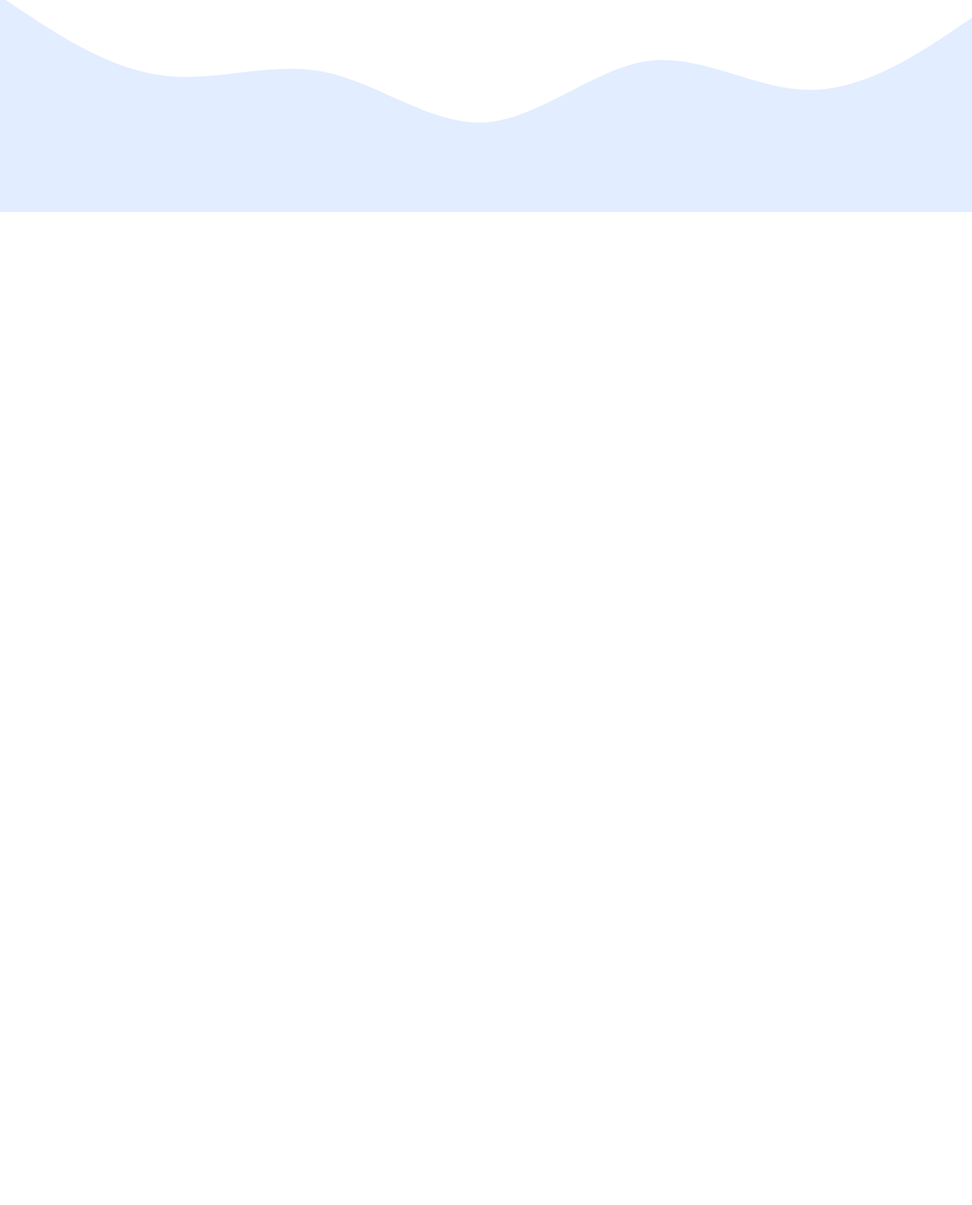
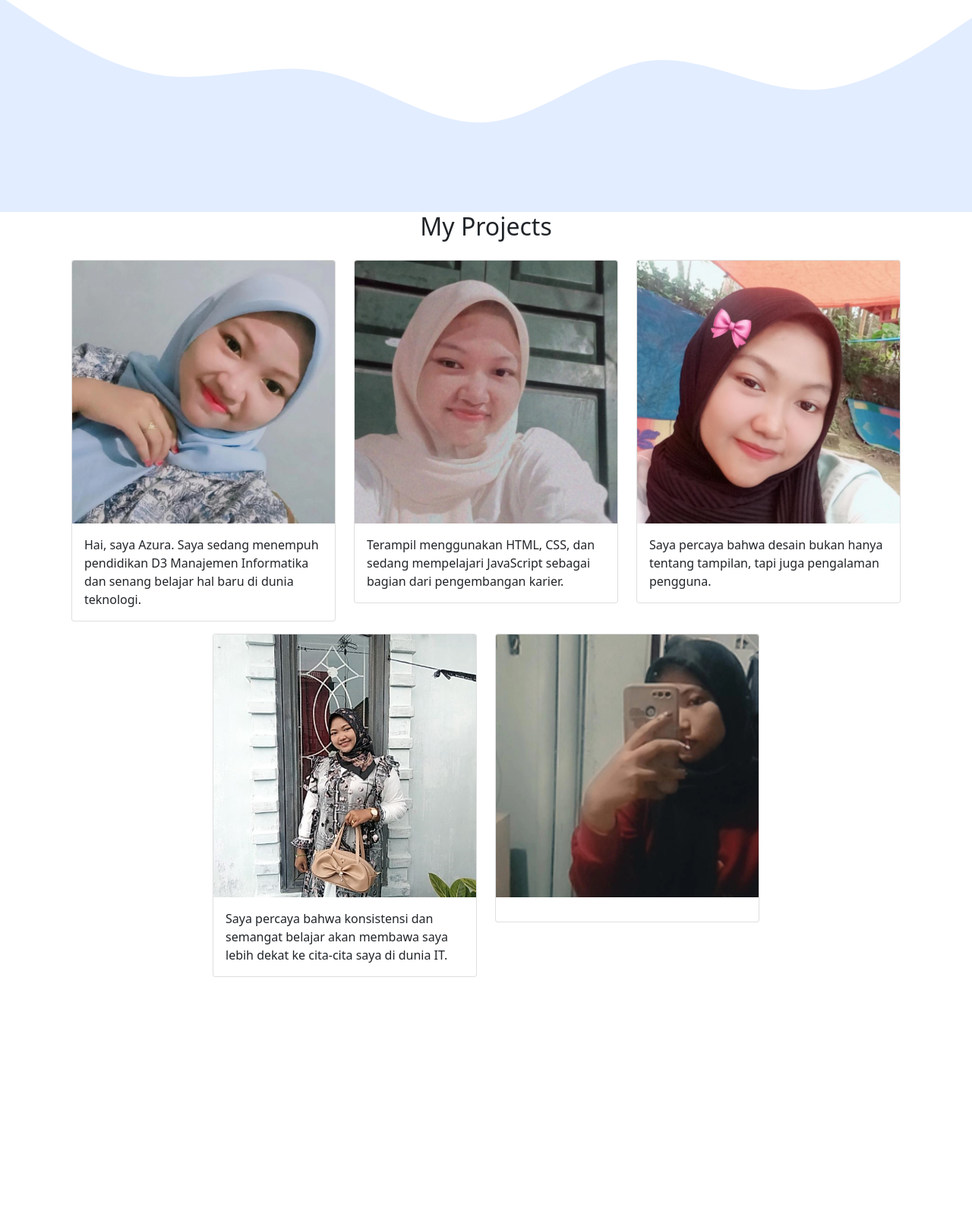
Before and after one commit to nayagitub/My_Portfolio, a plain HTML site: page index.html in a window 1280 px wide. Shown: the part 986-2572 px from the top of the page at 76% size. Before the commit the page ends 1265 px from the top, so only its background shows below. Drawn offline with nearby package versions, Linux system fonts and the light colour scheme; files that its build step writes are made by us from their sources.

Commit message:
Projects

```diff
--- a/index.html
+++ b/index.html
@@ -99,6 +99,68 @@ FVzBcNJ7UAyJxM6wuqIj61tLrc4wSX0szH/Ev+nYRRuWlolflfl"
     </section>
     <!-- Akhir About -->
 
+    <!-- Projects -->
+    <section id="Projects">
+      <div class="container">
+        <div class="row text-center mb-3">
+          <div class="col">
+            <h2>My Projects</h2>
+          </div>
+        </div>
+        <div class="row justify-content-center">
+          <div class="col-md-4 mb-3">
+            <div class="card">
+              <img src="img/projects/1.jpeg" class="card-img-top" alt="Project 1" />
+              <div class="card-body">
+                <p class="card-text">Hai, saya Azura. Saya sedang menempuh pendidikan D3 Manajemen Informatika dan senang belajar hal baru di dunia teknologi.</p>
+              </div>
+            </div>
+          </div>
+          <div class="col-md-4 mb-3">
+            <div class="card">
+              <img src="img/projects/2.jpeg" class="card-img-top" alt="Project 2" />
+              <div class="card-body">
+                <p class="card-text">Terampil menggunakan HTML, CSS, dan sedang mempelajari JavaScript sebagai bagian dari pengembangan karier.</p>
+              </div>
+            </div>
+          </div>
+          <div class="col-md-4 mb-3">
+            <div class="card">
+              <img src="img/projects/3.jpg" class="card-img-top" alt="Project 3" />
+              <div class="card-body">
+                <p class="card-text">Saya percaya bahwa desain bukan hanya tentang tampilan, tapi juga pengalaman pengguna.</p>
+              </div>
+            </div>
+          </div>
+          <div class="col-md-4 mb-3">
+            <div class="card">
+              <img src="img/projects/4.jpeg" class="card-img-top" alt="Project 4" />
+              <div class="card-body">
+                <p class="card-text">Saya percaya bahwa konsistensi dan semangat belajar akan membawa saya lebih dekat ke cita-cita saya di dunia IT.</p>
+              </div>
+            </div>
+          </div>
+          <div class="col-md-4 mb-3">
+            <div class="card">
+              <img src="img/projects/5.jpeg" class="card-img-top" alt="Project 5" />
+              <div class="card-body">
+                <p class="card-text"></p>
+              </div>
+            </div>
+          </div>
+        </div>
+      </div>
+
+      <svg xmlns="http://www.w3.org/2000/svg" viewBox="0 0 1440 320">
+        <path
+          fill="#fff"
+          fill-opacity="1"
+          d="M0,128L34.3,138.7C68.6,149,137,171,206,176C274.3,181,343,171,411,144C480,117,549,75,617,74.7C685.7,75,754,117,823,133.3C891.4,149,960,139,1029,122.7C1097.1,107,1166,85,1234,80C1302.9,75,1371,85,1406,90.7L1440,96L1440,320L1405.7,320C1371.4,320,1303,320,1234,320C1165.7,320,1097,320,1029,320C960,320,891,320,823,320C754.3,320,686,320,617,320C548.6,320,480,320,411,320C342.9,320,274,320,206,320C137.1,320,69,320,34,320L0,320Z"
+        ></path>
+      </svg>
+    </section>
+    <!-- Akhir Projects -->
+
     <script
       src="https://cdn.jsdelivr.net/npm.bootstrap@5.0.0-beta2/dist/js
      /bootstrap.bundle.min.js"
--- a/screenshoot/style.css
+++ b/screenshoot/style.css
@@ -2,3 +2,7 @@
   padding: 2rem 1rem;
   background-color: #e2edff;
 }
+
+#projects {
+  background-color: #e2edff;
+}
```
Also changed, not shown: img/projects/1.jpeg (added), img/projects/2.jpeg (added), img/projects/3.jpg (added), img/projects/4.jpeg (added), img/projects/5.jpeg (added), screenshoot/Projects.jpeg (added).
